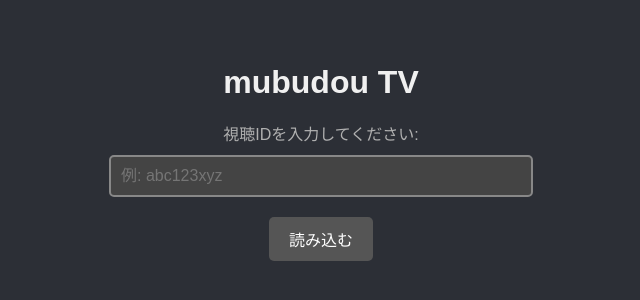
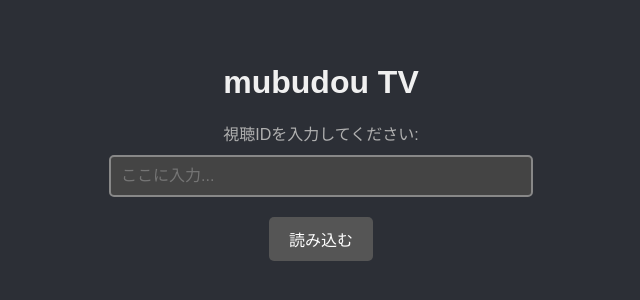
Before and after one commit to mubu321-2/mubudou-TV, a plain HTML site: page index.html in a window 1280 px wide. Shown: the part 248-548 px from the top of the page, 319-959 px from the left. Drawn offline with Linux system fonts and the light colour scheme.

Commit message:
Update index.html

```diff
--- a/index.html
+++ b/index.html
@@ -84,7 +84,7 @@
   <h1>mubudou TV</h1>
 
   <label for="videoIdInput">視聴IDを入力してください:</label>
-  <input type="text" id="videoIdInput" placeholder="例: abc123xyz">
+  <input type="text" id="videoIdInput" placeholder="ここに入力...">
   <button onclick="loadVideo()">読み込む</button>
 
   <div id="videoContainer">
```
